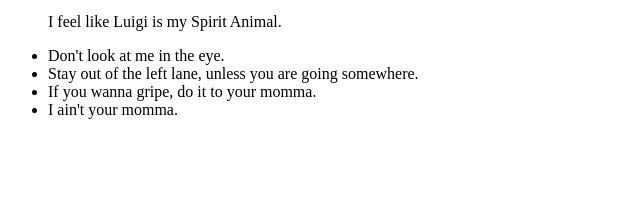
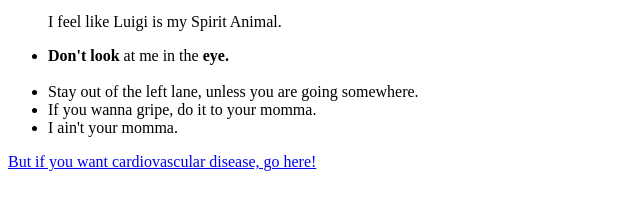
Before and after one commit to Foxygen-Prime/Get_Outta_My_Way, a plain HTML site: page index.html in a window 1280 px wide. Shown: the part 373-582 px from the top of the page, without its empty margins (0-640 px from the left). Drawn offline with Linux system fonts and the light colour scheme.

Commit message:
Added BK for the lulz

```diff
--- a/index.html
+++ b/index.html
@@ -13,11 +13,15 @@
   <ul>
     <iframe src="https://giphy.com/embed/mUaLxV54jZEEE" width="480" height="270" frameBorder="0" class="giphy-embed" allowFullScreen></iframe>
     <p>I feel like Luigi is my Spirit Animal.</p>
-    <li>Don't look at me in the eye.</li>
+    <li><strong>Don't look</strong> at me in the <strong>eye.</strong></li>
+    <br>
     <li>Stay out of the left lane, unless you are going somewhere.</li>
     <li>If you wanna gripe, do it to your momma.</li>
     <li>I ain't your momma.</li>
   </ul>
+  <div>
+    <a href="http://www.bk.com/"target="_blank">But if you want cardiovascular disease, go here!</a>
+  </div>
 </body>
 
 </html>
```
